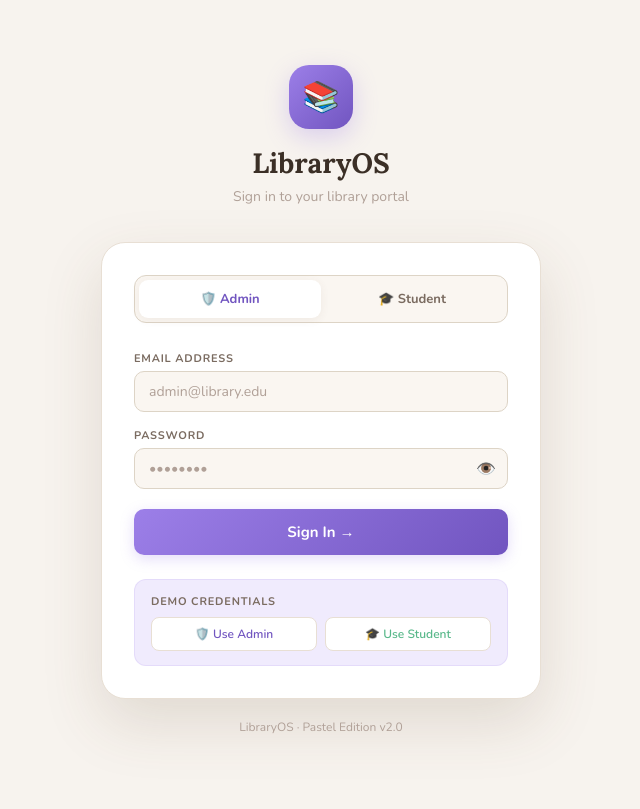
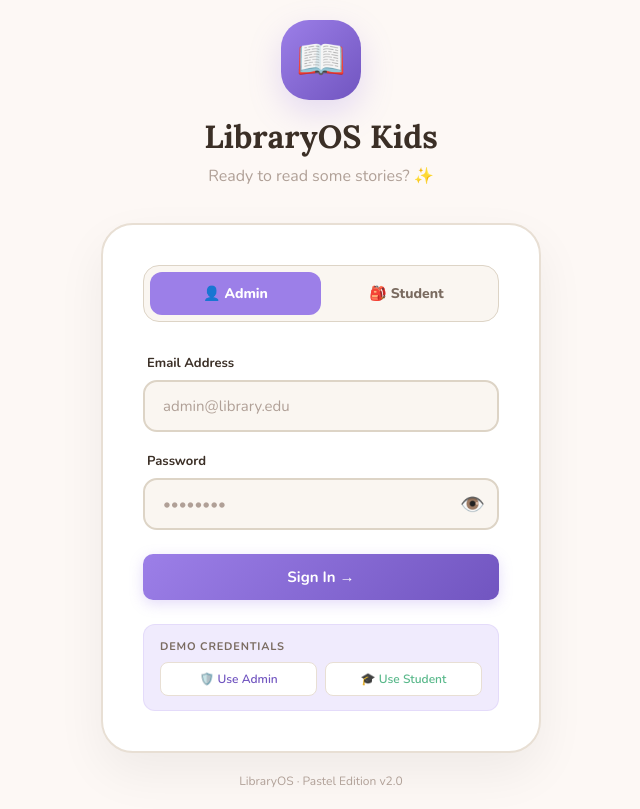
Before and after one commit to imaliasgher/libraryos, a Next.js app in the folder libraryos/: page / in a window 1280 px wide. Shown: the whole page, without its empty margins (319-959 px from the left). Built offline with nearby package versions, Linux system fonts and the light colour scheme; no server answers.

Commit message:
feat: implement authentication system with login route, token management, and student dashboard components

```diff
--- a/libraryos/src/app/page.tsx
+++ b/libraryos/src/app/page.tsx
@@ -63,10 +63,10 @@ function StudentApp() {
   const [page, setPage] = useState("dashboard");
 
   const nav = [
-    { key: "dashboard", icon: "🏠", label: "Home" },
-    { key: "catalogue", icon: "📚", label: "Browse Books" },
-    { key: "mybooks",   icon: "📖", label: "My Books" },
-    { key: "fines",     icon: "💰", label: "Fines & Dues" },
+    { key: "dashboard", icon: "🏠", label: "My Library" },
+    { key: "catalogue", icon: "📚", label: "Story Room" },
+    { key: "mybooks",   icon: "📖", label: "My Bag" },
+    { key: "fines",     icon: "💰", label: "Reminders" },
     { key: "profile",   icon: "👤", label: "My Profile" },
   ];
 
--- a/libraryos/src/components/shared/LoginScreen.tsx
+++ b/libraryos/src/components/shared/LoginScreen.tsx
@@ -7,17 +7,17 @@ import { useAuth } from "./AuthProvider";
 export function LoginScreen() {
   const { refresh } = useAuth();
   const [tab, setTab]       = useState<"admin" | "student">("admin");
-  const [email, setEmail]   = useState("");
+  const [ident, setIdent]   = useState("");
   const [pass, setPass]     = useState("");
   const [show, setShow]     = useState(false);
   const [err, setErr]       = useState("");
   const [loading, setLoading] = useState(false);
 
   const handleLogin = async () => {
-    if (!email || !pass) return setErr("Please enter email and password.");
+    if (!ident || !pass) return setErr("Please enter your ID and password.");
     setErr(""); setLoading(true);
     try {
-      await apiLogin(email, pass);
+      await apiLogin(ident, pass);
       await refresh();
     } catch (e: any) {
       setErr(e.message ?? "Login failed");
@@ -28,53 +28,53 @@ export function LoginScreen() {
 
   const demoFill = (who: "admin" | "student") => {
     setTab(who);
-    if (who === "admin")   { setEmail("admin@library.edu"); setPass("admin123"); }
-    else                   { setEmail("aarav@uni.edu");     setPass("aarav123"); }
+    if (who === "admin")   { setIdent("admin@library.edu"); setPass("admin123"); }
+    else                   { setIdent("STU001");            setPass("aarav123"); }
     setErr("");
   };
 
   return (
-    <div style={{ minHeight: "100vh", background: C.pageBg, display: "flex", alignItems: "center", justifyContent: "center", padding: 20 }}>
+    <div style={{ minHeight: "100vh", background: "#fdf8f5", display: "flex", alignItems: "center", justifyContent: "center", padding: 20 }}>
       <div style={{ width: "100%", maxWidth: 440 }}>
 
         {/* Logo */}
         <div style={{ textAlign: "center", marginBottom: 36 }}>
-          <div style={{ width: 64, height: 64, background: `linear-gradient(135deg,${C.primary},${C.primaryDark})`, borderRadius: 20, display: "inline-flex", alignItems: "center", justifyContent: "center", fontSize: 30, boxShadow: `0 8px 24px ${C.primary}50`, marginBottom: 16 }}>📚</div>
-          <h1 style={{ fontFamily: "'Lora',serif", fontSize: 28, color: C.text, fontWeight: 700, margin: 0 }}>LibraryOS</h1>
-          <p style={{ color: C.textLight, fontSize: 14, marginTop: 6 }}>Sign in to your library portal</p>
+          <div style={{ width: 80, height: 80, background: `linear-gradient(135deg,${C.primary},${C.primaryDark})`, borderRadius: 28, display: "inline-flex", alignItems: "center", justifyContent: "center", fontSize: 40, boxShadow: `0 12px 32px ${C.primary}40`, marginBottom: 16 }}>📖</div>
+          <h1 style={{ fontFamily: "'Lora',serif", fontSize: 32, color: C.text, fontWeight: 800, margin: 0 }}>LibraryOS Kids</h1>
+          <p style={{ color: C.textLight, fontSize: 16, marginTop: 8 }}>Ready to read some stories? ✨</p>
         </div>
 
         {/* Card */}
-        <div style={{ background: C.cardBg, border: `1.5px solid ${C.cardBorder}`, borderRadius: 24, padding: 32, boxShadow: C.shadowLg }}>
+        <div style={{ background: "#fff", border: `2px solid ${C.cardBorder}`, borderRadius: 32, padding: 40, boxShadow: "0 20px 50px rgba(0,0,0,0.06)" }}>
 
           {/* Role tabs */}
-          <div style={{ display: "flex", background: C.inputBg, borderRadius: 12, padding: 4, marginBottom: 28, border: `1.5px solid ${C.inputBorder}` }}>
-            {([["admin", "🛡️ Admin"], ["student", "🎓 Student"]] as const).map(([k, l]) => (
-              <button key={k} onClick={() => { setTab(k); setErr(""); setEmail(""); setPass(""); }}
-                style={{ flex: 1, padding: "10px", border: "none", borderRadius: 9, cursor: "pointer", fontSize: 13, fontWeight: 700, fontFamily: "inherit", transition: "all 0.2s", background: tab === k ? "#fff" : "transparent", color: tab === k ? C.primaryDark : C.textMid, boxShadow: tab === k ? C.shadow : "none" }}>
+          <div style={{ display: "flex", background: C.inputBg, borderRadius: 16, padding: 6, marginBottom: 32, border: `1.5px solid ${C.inputBorder}` }}>
+            {([["admin", "👤 Admin"], ["student", "🎒 Student"]] as const).map(([k, l]) => (
+              <button key={k} onClick={() => { setTab(k); setErr(""); setIdent(""); setPass(""); }}
+                style={{ flex: 1, padding: "12px", border: "none", borderRadius: 12, cursor: "pointer", fontSize: 14, fontWeight: 800, fontFamily: "inherit", transition: "all 0.2s", background: tab === k ? C.primary : "transparent", color: tab === k ? "#fff" : C.textMid }}>
                 {l}
               </button>
             ))}
           </div>
 
-          <div style={{ display: "flex", flexDirection: "column", gap: 16 }}>
-            {/* Email */}
-            <div style={{ display: "flex", flexDirection: "column", gap: 5 }}>
-              <label style={{ color: C.textMid, fontSize: 11, fontWeight: 700, textTransform: "uppercase", letterSpacing: 0.8 }}>Email address</label>
-              <input type="email" value={email} onChange={e => { setEmail(e.target.value); setErr(""); }} onKeyDown={e => e.key === "Enter" && handleLogin()}
-                placeholder={tab === "admin" ? "admin@library.edu" : "your@uni.edu"}
-                style={{ background: C.inputBg, border: `1.5px solid ${err ? C.red : C.inputBorder}`, borderRadius: 10, padding: "10px 14px", color: C.text, fontSize: 14, outline: "none", fontFamily: "inherit" }} />
+          <div style={{ display: "flex", flexDirection: "column", gap: 20 }}>
+            {/* ID */}
+            <div style={{ display: "flex", flexDirection: "column", gap: 8 }}>
+              <label style={{ color: C.text, fontSize: 13, fontWeight: 700, marginLeft: 4 }}>{tab === "admin" ? "Email Address" : "Your Student ID"}</label>
+              <input type="text" value={ident} onChange={e => { setIdent(e.target.value); setErr(""); }} onKeyDown={e => e.key === "Enter" && handleLogin()}
+                placeholder={tab === "admin" ? "admin@library.edu" : "e.g. STU001"}
+                style={{ background: C.inputBg, border: `2px solid ${err ? C.red : C.inputBorder}`, borderRadius: 14, padding: "14px 18px", color: C.text, fontSize: 15, outline: "none", fontFamily: "inherit" }} />
             </div>
 
             {/* Password */}
-            <div style={{ display: "flex", flexDirection: "column", gap: 5 }}>
-              <label style={{ color: C.textMid, fontSize: 11, fontWeight: 700, textTransform: "uppercase", letterSpacing: 0.8 }}>Password</label>
+            <div style={{ display: "flex", flexDirection: "column", gap: 8 }}>
+              <label style={{ color: C.text, fontSize: 13, fontWeight: 700, marginLeft: 4 }}>Password</label>
               <div style={{ position: "relative" }}>
                 <input type={show ? "text" : "password"} value={pass} onChange={e => { setPass(e.target.value); setErr(""); }} onKeyDown={e => e.key === "Enter" && handleLogin()}
                   placeholder="••••••••"
-                  style={{ background: C.inputBg, border: `1.5px solid ${err ? C.red : C.inputBorder}`, borderRadius: 10, padding: "10px 44px 10px 14px", color: C.text, fontSize: 14, outline: "none", width: "100%", fontFamily: "inherit" }} />
+                  style={{ background: C.inputBg, border: `2px solid ${err ? C.red : C.inputBorder}`, borderRadius: 14, padding: "14px 50px 14px 18px", color: C.text, fontSize: 15, outline: "none", width: "100%", fontFamily: "inherit" }} />
                 <button onClick={() => setShow(s => !s)} type="button"
-                  style={{ position: "absolute", right: 12, top: "50%", transform: "translateY(-50%)", background: "none", border: "none", cursor: "pointer", fontSize: 16, color: C.textLight }}>{show ? "🙈" : "👁️"}</button>
+                  style={{ position: "absolute", right: 14, top: "50%", transform: "translateY(-50%)", background: "none", border: "none", cursor: "pointer", fontSize: 20, color: C.textLight }}>{show ? "🙈" : "👁️"}</button>
               </div>
             </div>
 
--- a/libraryos/src/components/student/StudentCatalogue.tsx
+++ b/libraryos/src/components/student/StudentCatalogue.tsx
@@ -43,8 +43,8 @@ export function StudentCatalogue() {
     <div style={{ display: "flex", flexDirection: "column", gap: 20 }}>
       <ToastContainer />
       <div>
-        <h1 style={{ margin: 0, fontFamily: "'Lora',serif", fontSize: 28, color: C.text }}>Browse Catalogue</h1>
-        <p style={{ margin: "4px 0 0", color: C.textLight, fontSize: 13 }}>{books.filter(b => b.available > 0).length} books available right now</p>
+        <h1 style={{ margin: 0, fontFamily: "'Lora',serif", fontSize: 28, color: C.text }}>The Story Room</h1>
+        <p style={{ margin: "4px 0 0", color: C.textMid, fontSize: 15, fontWeight: 600 }}>Pick an adventure today! ✨ {books.filter(b => b.available > 0).length} stories are ready for you.</p>
       </div>
 
       <div style={{ display: "flex", gap: 10, flexWrap: "wrap", alignItems: "center" }}>
--- a/libraryos/src/components/student/StudentFines.tsx
+++ b/libraryos/src/components/student/StudentFines.tsx
@@ -26,8 +26,8 @@ export function StudentFines() {
         }
       `}</style>
       <div>
-        <h1 style={{ margin: 0, fontFamily: "'Lora',serif", fontSize: 28, color: C.text }}>Fines & Dues</h1>
-        <p style={{ margin: "4px 0 0", color: C.textLight, fontSize: 13 }}>Track your overdue charges</p>
+        <h1 style={{ margin: 0, fontFamily: "'Lora',serif", fontSize: 28, color: C.text }}>Library Reminders</h1>
+        <p style={{ margin: "4px 0 0", color: C.textMid, fontSize: 15, fontWeight: 600 }}>Important notes about our story adventures! 🎈</p>
       </div>
 
       <div className="fines-stat-grid" style={{ display: "grid", gridTemplateColumns: "repeat(3,1fr)", gap: 14 }}>
--- a/libraryos/src/lib/client.ts
+++ b/libraryos/src/lib/client.ts
@@ -13,7 +13,7 @@ const j = (body: unknown) => ({
 });
 
 // Auth
-export const apiLogin   = (email: string, password: string) => req("/api/auth/login", { method: "POST", ...j({ email, password }) });
+export const apiLogin   = (identifier: string, password: string) => req("/api/auth/login", { method: "POST", ...j({ identifier, password }) });
 export const apiLogout  = () => req("/api/auth/logout", { method: "POST" });
 export const apiMe      = () => req<any>("/api/auth/me");
 
--- a/libraryos/src/lib/tokens.ts
+++ b/libraryos/src/lib/tokens.ts
@@ -37,8 +37,7 @@ export const GENRES = [
   "Fantasy","Science Fiction","Coming-of-age","Adventure","Non-Fiction","Self-Help","Philosophy",
 ];
 export const DEPARTMENTS = [
-  "Computer Science","Literature","Physics","Mathematics",
-  "Economics","History","Engineering","Biology","Chemistry","Law",
+  "Nursery", "Pre-KG", "KG-1", "KG-2", "Grade 1", "Grade 2", "Grade 3", "Grade 4", "Grade 5",
 ];
 
 // helpers
```
Also changed, not shown: libraryos/src/app/api/auth/login/route.ts (+13 -6 lines), libraryos/src/components/admin/AdminStudents.tsx (+21 -15 lines), libraryos/src/components/student/StudentDashboard.tsx (+17 -13 lines).
